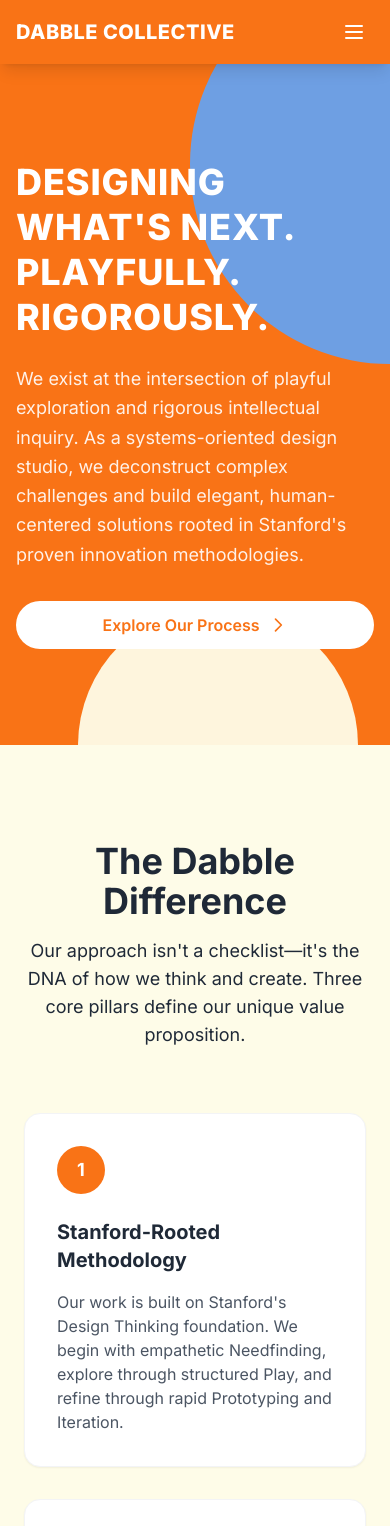
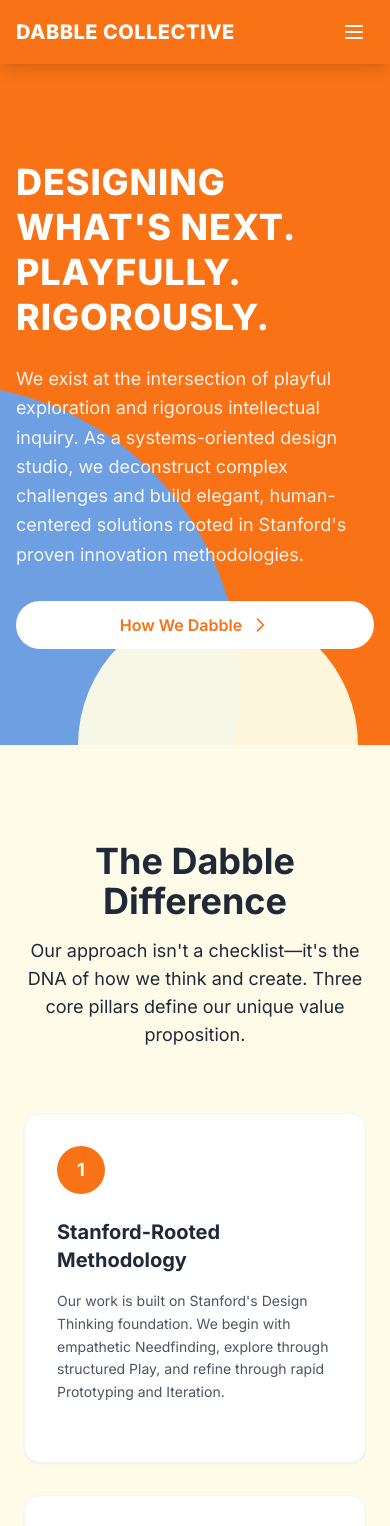
Before and after one commit to stsmith9-stanford/dabble-collective-website, a Next.js app: page / in a window 390 px wide. Shown: the top 1526 px of the page. Built offline with nearby package versions, Linux system fonts and the light colour scheme.

Commit message:
Progressive backup: Updated components and styling
- Modified package.json and package-lock.json
- Updated globals.css, layout.tsx, page.tsx, and Hero.tsx
- Added new components: StagewiseInit.tsx and TiltedCard.tsx
- Added IMG_1125.jpeg image asset

```diff
--- a/package.json
+++ b/package.json
@@ -9,11 +9,13 @@
     "lint": "next lint"
   },
   "dependencies": {
+    "framer-motion": "^12.23.0",
     "next": "14.0.3",
     "react": "^18",
     "react-dom": "^18"
   },
   "devDependencies": {
+    "@stagewise/toolbar": "^0.4.9",
     "@types/node": "^20",
     "@types/react": "^18",
     "@types/react-dom": "^18",
--- a/src/app/globals.css
+++ b/src/app/globals.css
@@ -35,3 +35,81 @@
     @apply font-heading font-800 uppercase tracking-wide;
   }
 }
+
+/* Tilted Card Component Styles */
+.tilted-card-figure {
+  position: relative;
+  width: 100%;
+  height: 100%;
+  perspective: 800px;
+  display: flex;
+  flex-direction: column;
+  align-items: center;
+  justify-content: center;
+}
+
+.tilted-card-mobile-alert {
+  position: absolute;
+  top: 1rem;
+  text-align: center;
+  font-size: 0.875rem;
+  display: none;
+}
+
+@media (max-width: 640px) {
+  .tilted-card-mobile-alert {
+    display: block;
+  }
+  .tilted-card-caption {
+    display: none;
+  }
+}
+
+.tilted-card-inner {
+  position: relative;
+  transform-style: preserve-3d;
+  overflow: hidden;
+}
+
+.tilted-card-img {
+  position: absolute;
+  top: 0;
+  left: 0;
+  object-fit: cover;
+  border-radius: 15px;
+  will-change: transform;
+  transform: translateZ(0);
+}
+
+.tilted-card-overlay {
+  position: absolute;
+  top: 0;
+  left: 0;
+  z-index: 2;
+  will-change: transform;
+  transform: translateZ(30px);
+  padding: 2rem;
+  box-sizing: border-box;
+}
+
+.tilted-card-caption {
+  pointer-events: none;
+  position: absolute;
+  left: 0;
+  top: 0;
+  border-radius: 4px;
+  background-color: #fff;
+  padding: 4px 10px;
+  font-size: 10px;
+  color: #2d2d2d;
+  opacity: 0;
+  z-index: 3;
+}
+
+.tilted-card-demo-text {
+  color: white;
+  font-size: 1.2rem;
+  font-weight: bold;
+  text-align: center;
+  text-shadow: 2px 2px 4px rgba(0, 0, 0, 0.5);
+}
--- a/src/app/layout.tsx
+++ b/src/app/layout.tsx
@@ -2,6 +2,7 @@
 import './globals.css'
 import Navigation from '@/components/Navigation'
 import Footer from '@/components/Footer'
+import StagewiseInit from '@/components/StagewiseInit'
 
 export const metadata: Metadata = {
   title: 'Dabble Collective',
@@ -22,6 +23,7 @@
           {children}
         </main>
         <Footer />
+        <StagewiseInit />
       </body>
     </html>
   )
--- a/src/app/page.tsx
+++ b/src/app/page.tsx
@@ -1,6 +1,7 @@
 import Hero from '@/components/Hero'
 import TeamGrid from '@/components/TeamGrid'
 import CTABanner from '@/components/CTABanner'
+import TiltedCard from '@/components/TiltedCard'
 
 // Real team data - showing first 3 members on home page
 const featuredTeamMembers = [
@@ -33,7 +34,7 @@
       <Hero
         title="Designing What's Next. Playfully. Rigorously."
         subtitle="We exist at the intersection of playful exploration and rigorous intellectual inquiry. As a systems-oriented design studio, we deconstruct complex challenges and build elegant, human-centered solutions rooted in Stanford's proven innovation methodologies."
-        ctaText="Explore Our Process"
+        ctaText="How We Dabble"
         ctaHref="/philosophy"
       />
 
@@ -49,38 +50,60 @@
           </div>
 
           <div className="grid md:grid-cols-3 gap-8">
-            <div className="bg-white p-8 rounded-2xl shadow-sm border border-gray-100 hover:shadow-md transition-shadow">
-              <div className="w-12 h-12 bg-primary rounded-full flex items-center justify-center mb-6">
-                <span className="text-white font-bold text-lg">1</span>
-              </div>
-              <h3 className="text-xl font-bold text-text_primary mb-4">Stanford-Rooted Methodology</h3>
-              <p className="text-gray-600">
-                Our work is built on Stanford's Design Thinking foundation. We begin with empathetic
-                Needfinding, explore through structured Play, and refine through rapid Prototyping and Iteration.
-              </p>
-            </div>
+            <TiltedCard
+              number="1"
+              title="Stanford-Rooted Methodology"
+              description="Our work is built on Stanford's Design Thinking foundation. We begin with empathetic Needfinding, explore through structured Play, and refine through rapid Prototyping and Iteration."
+              bgColor="bg-primary"
+            />
 
-            <div className="bg-white p-8 rounded-2xl shadow-sm border border-gray-100 hover:shadow-md transition-shadow">
-              <div className="w-12 h-12 bg-accent rounded-full flex items-center justify-center mb-6">
-                <span className="text-white font-bold text-lg">2</span>
-              </div>
-              <h3 className="text-xl font-bold text-text_primary mb-4">Cohesive Multi-disciplinary Team</h3>
-              <p className="text-gray-600">
-                Dabble is a curated team of 12 experts. Our size is our strength—enabling deep collaboration,
-                agility, and shared consciousness that larger firms cannot replicate.
-              </p>
-            </div>
+            <TiltedCard
+              number="2"
+              title="Cohesive Multi-disciplinary Team"
+              description="Dabble is a curated team of 12 experts. Our size is our strength—enabling deep collaboration, agility, and shared consciousness that larger firms cannot replicate."
+              bgColor="bg-accent"
+            />
 
-            <div className="bg-white p-8 rounded-2xl shadow-sm border border-gray-100 hover:shadow-md transition-shadow">
-              <div className="w-12 h-12 bg-primary rounded-full flex items-center justify-center mb-6">
-                <span className="text-white font-bold text-lg">3</span>
-              </div>
-              <h3 className="text-xl font-bold text-text_primary mb-4">Virtuous Innovation Cycle</h3>
-              <p className="text-gray-600">
-                We operate a dual model: consulting work immerses us in complex challenges, while our
-                in-house products serve as living laboratories for our most ambitious ideas.
-              </p>
-            </div>
+            <TiltedCard
+              number="3"
+              title="Virtuous Innovation Cycle"
+              description="We operate a dual model: consulting work immerses us in complex challenges, while our in-house products serve as living laboratories for our most ambitious ideas."
+              bgColor="bg-primary"
+            />
+          </div>
+        </div>
+      </section>
+
+      {/* Demo Section for New TiltedCard Implementation */}
+      <section className="py-24 bg-gray-50">
+        <div className="max-w-7xl mx-auto px-6">
+          <div className="text-center mb-16">
+            <h2 className="text-4xl font-bold text-text_primary mb-4">Enhanced Card Demo</h2>
+            <p className="text-lg text-text_primary max-w-3xl mx-auto">
+              Example of the new TiltedCard implementation with image support.
+            </p>
+          </div>
+
+          <div className="flex justify-center">
+            <TiltedCard
+              imageSrc="https://i.scdn.co/image/ab67616d0000b273d9985092cd88bffd97653b58"
+              altText="Kendrick Lamar - GNX Album Cover"
+              captionText="Kendrick Lamar - GNX"
+              containerHeight="300px"
+              containerWidth="300px"
+              imageHeight="300px"
+              imageWidth="300px"
+              rotateAmplitude={12}
+              scaleOnHover={1.2}
+              showMobileWarning={false}
+              showTooltip={true}
+              displayOverlayContent={true}
+              overlayContent={
+                <p className="tilted-card-demo-text">
+                  Kendrick Lamar - GNX
+                </p>
+              }
+            />
           </div>
         </div>
       </section>
--- a/src/components/Hero.tsx
+++ b/src/components/Hero.tsx
@@ -18,11 +18,11 @@
   return (
     <section className="relative bg-primary section-padding mt-16 overflow-hidden">
       {/* Geometric circles - positioned to enhance, not block content */}
-      {/* Large blue circle - positioned behind content, won't block text */}
-      <div className="absolute right-0 top-0 w-[400px] h-[400px] bg-accent rounded-full translate-x-1/2 -translate-y-1/4 opacity-90"></div>
+      {/* Large blue circle - positioned behind cream circle */}
+      <div className="absolute right-0 top-1/4 w-[600px] h-[600px] bg-accent rounded-full -translate-x-1/4 translate-y-1/4 opacity-90 z-[1]"></div>
 
       {/* Cream circle - positioned at bottom edge, extends below section */}
-      <div className="absolute right-8 bottom-0 w-[280px] h-[280px] bg-background rounded-full translate-y-1/2 opacity-95"></div>
+      <div className="absolute right-8 bottom-0 w-[280px] h-[280px] bg-background rounded-full translate-y-1/2 opacity-95 z-[2]"></div>
 
       <div className="container-custom relative z-10">
         <div className="grid grid-cols-1 lg:grid-cols-2 gap-12 items-center">
--- /dev/null
+++ b/src/components/TiltedCard.tsx
@@ -0,0 +1,229 @@
+'use client'
+
+import { useRef, useState } from "react";
+import { motion, useMotionValue, useSpring } from "framer-motion";
+
+const springValues = {
+  damping: 30,
+  stiffness: 100,
+  mass: 2,
+};
+
+interface TiltedCardProps {
+  imageSrc?: string
+  altText?: string
+  captionText?: string
+  containerHeight?: string
+  containerWidth?: string
+  imageHeight?: string
+  imageWidth?: string
+  rotateAmplitude?: number
+  scaleOnHover?: number
+  showMobileWarning?: boolean
+  showTooltip?: boolean
+  displayOverlayContent?: boolean
+  overlayContent?: React.ReactNode
+
+  // Legacy props for backward compatibility
+  number?: string
+  title?: string
+  description?: string
+  bgColor?: string
+}
+
+const TiltedCard: React.FC<TiltedCardProps> = ({
+  imageSrc,
+  altText = "Tilted card image",
+  captionText = "",
+  containerHeight = "350px",
+  containerWidth = "100%",
+  imageHeight = "350px",
+  imageWidth = "100%",
+  rotateAmplitude = 14,
+  scaleOnHover = 1.1,
+  showMobileWarning = true,
+  showTooltip = true,
+  displayOverlayContent = true,
+  overlayContent,
+
+  // Legacy props
+  number,
+  title,
+  description,
+  bgColor = 'bg-primary'
+}) => {
+  const ref = useRef<HTMLElement>(null);
+
+  const x = useMotionValue(0);
+  const y = useMotionValue(0);
+  const rotateX = useSpring(useMotionValue(0), springValues);
+  const rotateY = useSpring(useMotionValue(0), springValues);
+  const scale = useSpring(1, springValues);
+  const opacity = useSpring(0);
+  const rotateFigcaption = useSpring(0, {
+    stiffness: 350,
+    damping: 30,
+    mass: 1,
+  });
+
+  const [lastY, setLastY] = useState(0);
+
+  function handleMouse(e: React.MouseEvent) {
+    if (!ref.current) return;
+
+    const rect = ref.current.getBoundingClientRect();
+    const offsetX = e.clientX - rect.left - rect.width / 2;
+    const offsetY = e.clientY - rect.top - rect.height / 2;
+
+    const rotationX = (offsetY / (rect.height / 2)) * -rotateAmplitude;
+    const rotationY = (offsetX / (rect.width / 2)) * rotateAmplitude;
+
+    rotateX.set(rotationX);
+    rotateY.set(rotationY);
+
+    x.set(e.clientX - rect.left);
+    y.set(e.clientY - rect.top);
+
+    const velocityY = offsetY - lastY;
+    rotateFigcaption.set(-velocityY * 0.6);
+    setLastY(offsetY);
+  }
+
+  function handleMouseEnter() {
+    scale.set(scaleOnHover);
+    opacity.set(1);
+  }
+
+  function handleMouseLeave() {
+    opacity.set(0);
+    scale.set(1);
+    rotateX.set(0);
+    rotateY.set(0);
+    rotateFigcaption.set(0);
+  }
+
+  // Legacy mode for existing cards
+  const isLegacyMode = !imageSrc && (number || title || description)
+
+  if (isLegacyMode) {
+    return (
+      <figure
+        ref={ref}
+        className="tilted-card-figure"
+        style={{
+          height: containerHeight,
+          width: containerWidth,
+        }}
+        onMouseMove={handleMouse}
+        onMouseEnter={handleMouseEnter}
+        onMouseLeave={handleMouseLeave}
+      >
+        {showMobileWarning && (
+          <div className="tilted-card-mobile-alert">
+            This effect is not optimized for mobile. Check on desktop.
+          </div>
+        )}
+
+        <motion.div
+          className="tilted-card-inner bg-white rounded-2xl shadow-sm border border-gray-100 cursor-pointer"
+          style={{
+            width: containerWidth,
+            height: containerHeight,
+            rotateX,
+            rotateY,
+            scale,
+            transformStyle: "preserve-3d",
+          }}
+        >
+          <div className="tilted-card-overlay w-full h-full">
+            {number && (
+              <div className={`w-12 h-12 ${bgColor} rounded-full flex items-center justify-center mb-6`}>
+                <span className="text-white font-bold text-lg">{number}</span>
+              </div>
+            )}
+            {title && <h3 className="text-xl font-bold text-text_primary mb-4">{title}</h3>}
+            {description && <p className="text-gray-600 text-sm leading-relaxed">{description}</p>}
+          </div>
+        </motion.div>
+
+        {showTooltip && title && (
+          <motion.figcaption
+            className="tilted-card-caption"
+            style={{
+              x,
+              y,
+              opacity,
+              rotate: rotateFigcaption,
+            }}
+          >
+            {title}
+          </motion.figcaption>
+        )}
+      </figure>
+    )
+  }
+
+  // New image-based mode
+  return (
+    <figure
+      ref={ref}
+      className="tilted-card-figure"
+      style={{
+        height: containerHeight,
+        width: containerWidth,
+      }}
+      onMouseMove={handleMouse}
+      onMouseEnter={handleMouseEnter}
+      onMouseLeave={handleMouseLeave}
+    >
+      {showMobileWarning && (
+        <div className="tilted-card-mobile-alert">
+          This effect is not optimized for mobile. Check on desktop.
+        </div>
+      )}
+
+      <motion.div
+        className="tilted-card-inner"
+        style={{
+          width: imageWidth,
+          height: imageHeight,
+          rotateX,
+          rotateY,
+          scale,
+        }}
+      >
+        <motion.img
+          src={imageSrc}
+          alt={altText}
+          className="tilted-card-img"
+          style={{
+            width: imageWidth,
+            height: imageHeight,
+          }}
+        />
+
+        {displayOverlayContent && overlayContent && (
+          <motion.div className="tilted-card-overlay">
+            {overlayContent}
+          </motion.div>
+        )}
+      </motion.div>
+
+      {showTooltip && (
+        <motion.figcaption
+          className="tilted-card-caption"
+          style={{
+            x,
+            y,
+            opacity,
+            rotate: rotateFigcaption,
+          }}
+        >
+          {captionText}
+        </motion.figcaption>
+      )}
+    </figure>
+  );
+}
+
+export default TiltedCard
```
Also changed, not shown: src/components/StagewiseInit.tsx (added, +36 -0 lines), IMG_1125.jpeg (added), 1 other file (tests, documents, lock files or other folders).
